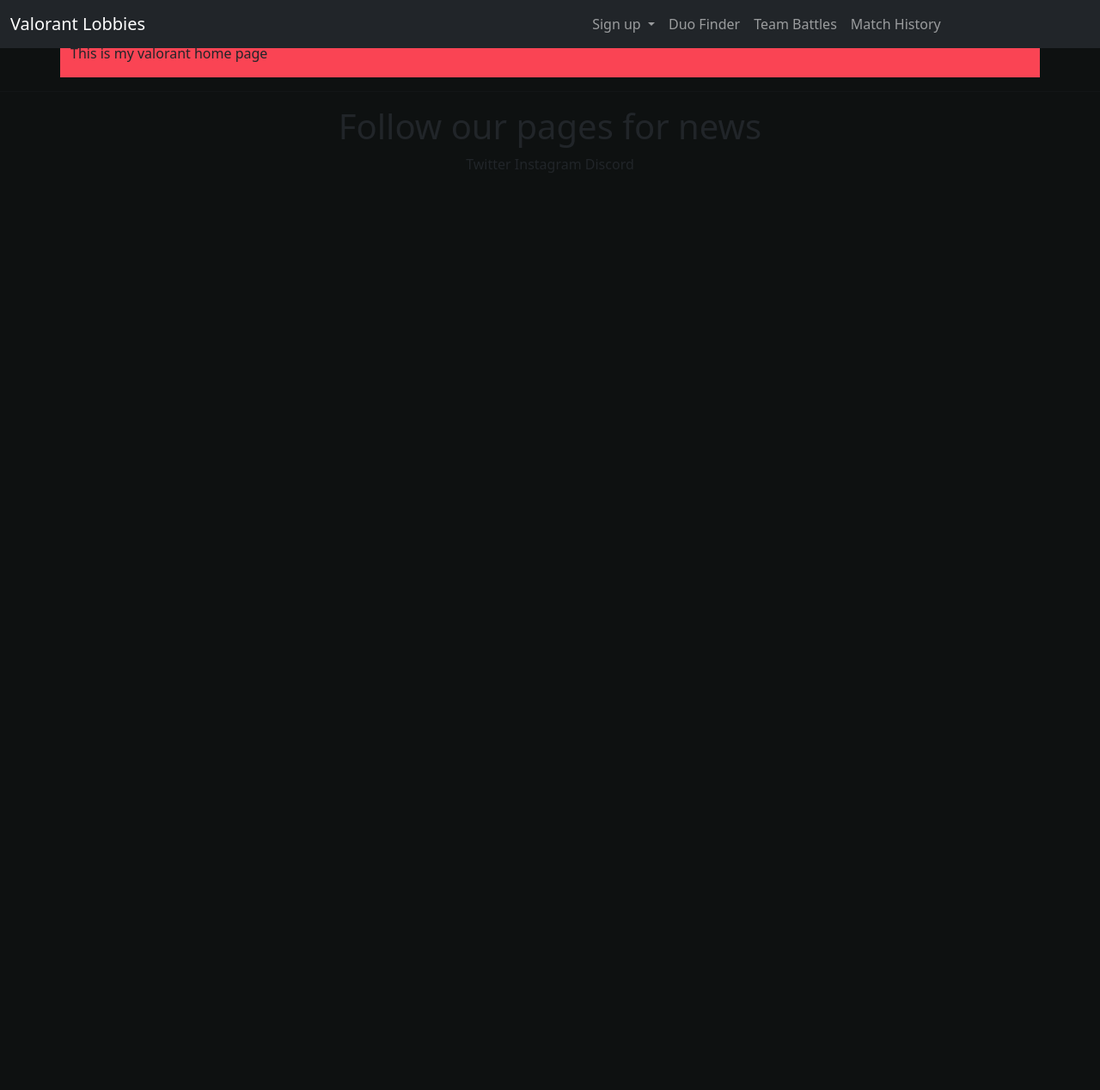
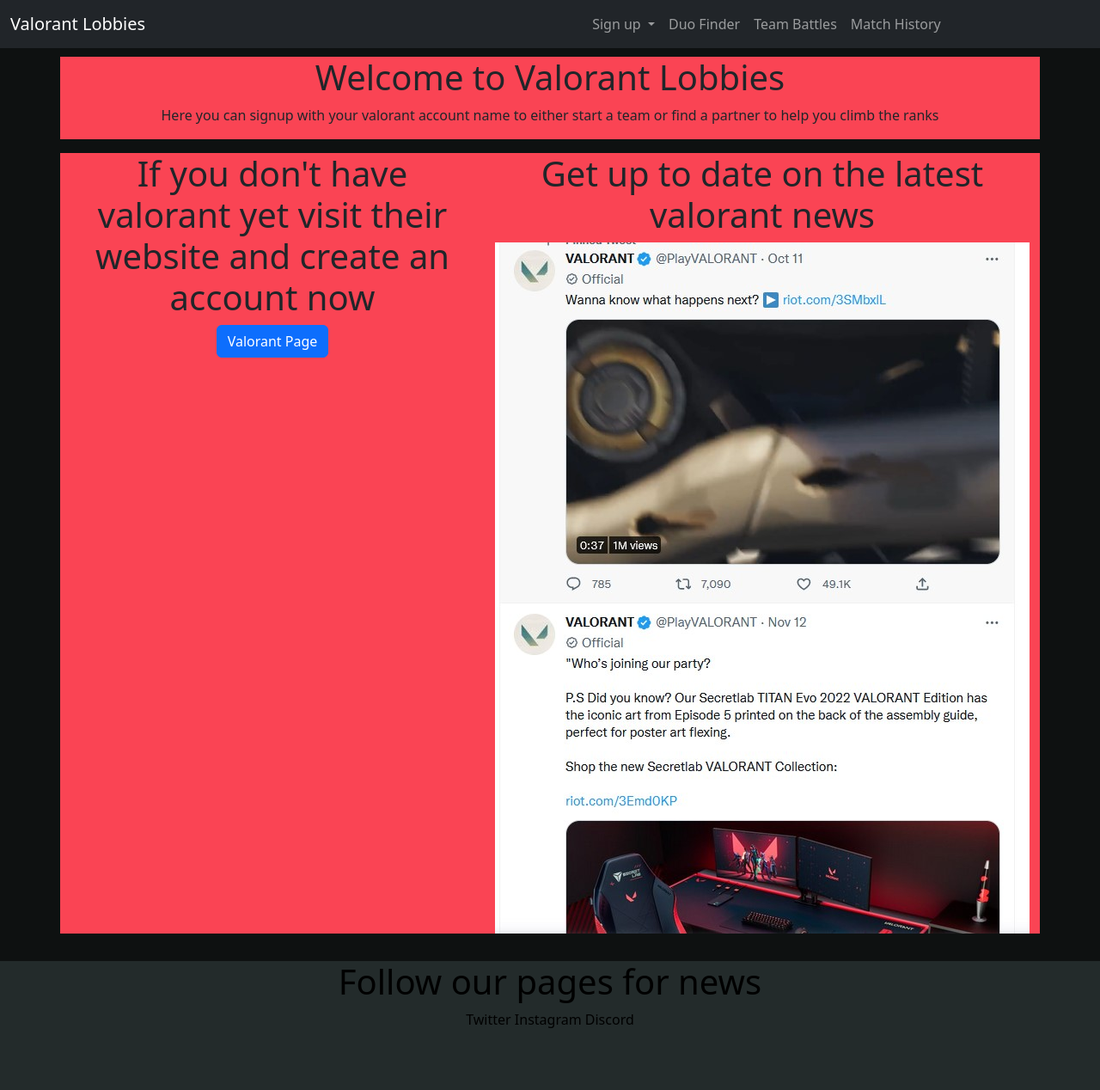
Before and after one commit to MichaelKurzyna/CS-416-Final-Project, a Django app: template templates/Valorant-Home.html in a window 1280 px wide. Shown: the whole page at 86% size. Before the commit the page ends 201 px from the top, so only its background shows below. Run offline with Django 4.2, Linux system fonts and the light colour scheme; the template is opened without the code that fills it, so the values that code supplies are empty; parts of the project's set-up code (start-up, migrations or seed data) failed here and were passed over.

Commit message:
Add files via upload

```diff
--- a/static/CSS/Home-styles.css
+++ b/static/CSS/Home-styles.css
@@ -1,12 +1,21 @@
 body{
     background-color: #0e1111;
     padding-top : 50px;
+    min-height: 100vh;
+    display: flex;
+    flex-direction: column;
 }
 
-#container-body{
+.main{
+    flex-grow: 1;
+}
+
+.container-body{
     background-color: #fa4454;
 }
 
-#footer{
-    background-color: white;
+.footer{
+    background-color: #232b2b;
+    color: black;
+    height: 150px;
 }
--- a/templates/Valorant-Home.html
+++ b/templates/Valorant-Home.html
@@ -47,13 +47,28 @@
     </div>
 </nav>
 <!--  First Section -->
-<div class="container" id="container-body">
-    <div class="row">
-        <p>This is my valorant home page</p>
+<div class="main my-3">
+    <div class="container container-body">
+        <div class="row text-center">
+            <h1>Welcome to Valorant Lobbies</h1>
+            <p>Here you can signup with your valorant account name to either start a team or find a partner to help you climb the ranks</p>
+        </div>
+    </div>
+<!--  Second Section -->
+    <div class="container container-body my-3">
+        <div class="row text-center">
+            <div class="col">
+                <h1>If you don't have valorant yet visit their website and create an account now</h1>
+                <a class="btn btn-primary" href="https://playvalorant.com/en-us/" role="button">Valorant Page</a>
+            </div>
+            <div class="col">
+                <h1>Get up to date on the latest valorant news</h1>
+                <img src="{% static '/Images/val-twitter.jpg' %}" alt="valorant twitter feed">
+            </div>
+        </div>
     </div>
 </div>
 <!--  Footer -->
-<hr>
 <div class="footer">
     <h1 class="text-center">Follow our pages for news</h1>
     <p class="text-center">Twitter Instagram Discord</p>
```
Also changed, not shown: static/Images/val-twitter.jpg (added).
